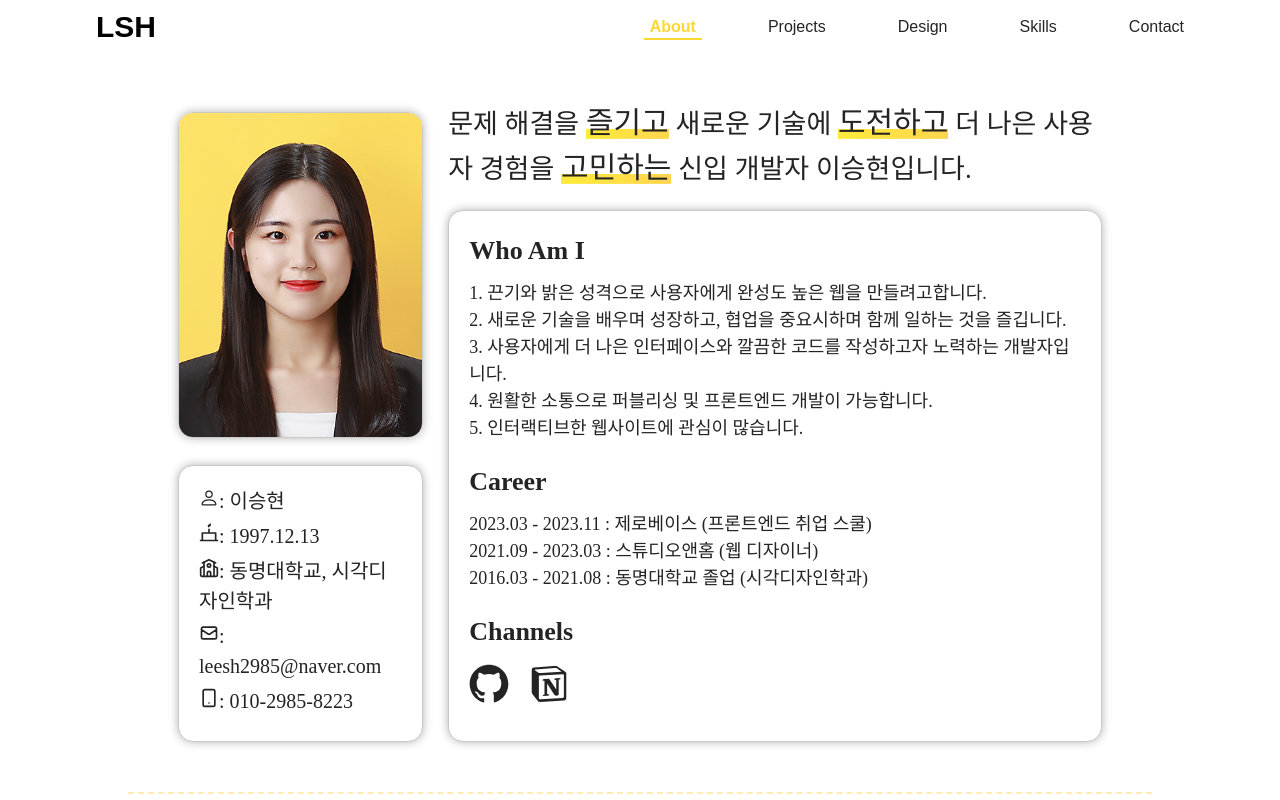
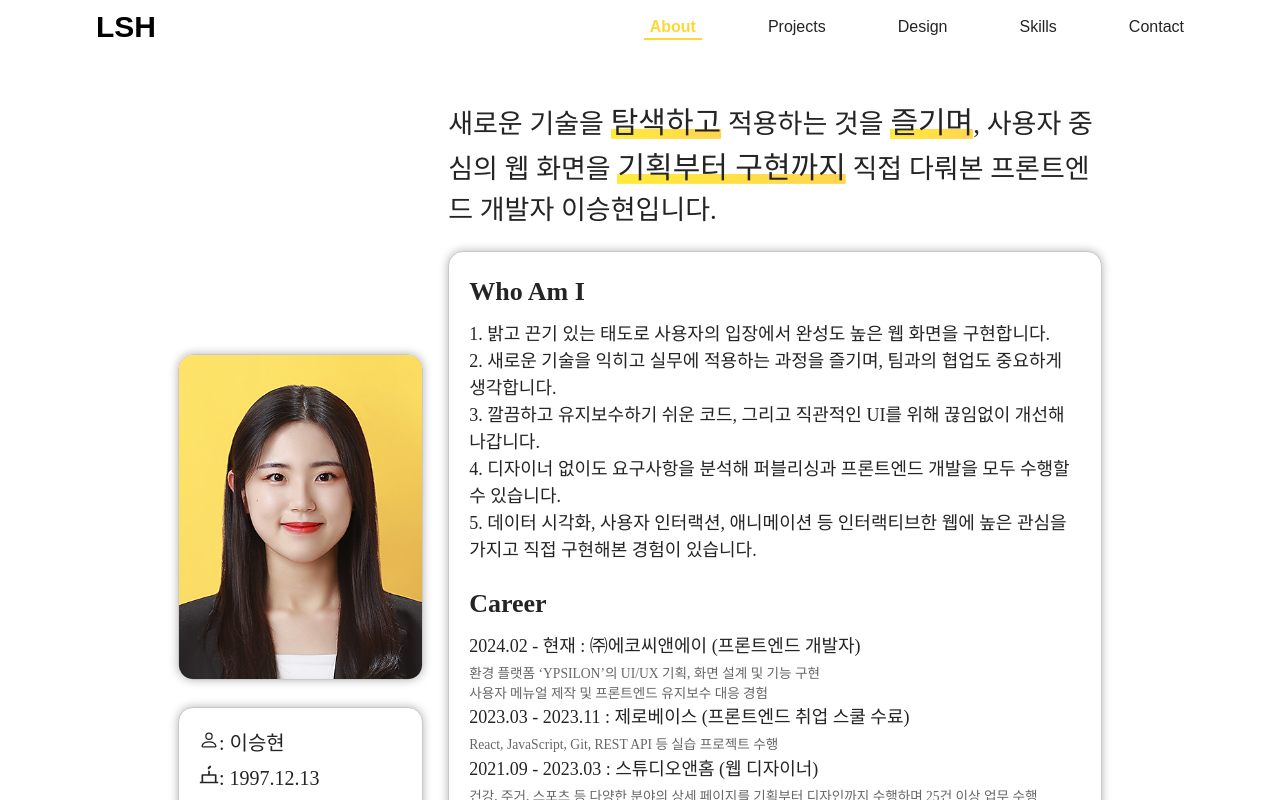
Before and after one commit to leesh2985/Portfolio, a React (Vite) app: page / in a window 1280 px wide. Shown: the top 800 px of the page. Built offline with nearby package versions, Linux system fonts and the light colour scheme.

Commit message:
# text 수정

```diff
--- a/src/App.tsx
+++ b/src/App.tsx
@@ -87,5 +87,4 @@ const MainContainer = styled.div`
   justify-content: center;
   align-items: center;
   flex-direction: column;
-  // height: 330vh;
 `;
--- a/src/page/About.tsx
+++ b/src/page/About.tsx
@@ -43,19 +43,22 @@ const About = forwardRef<HTMLDivElement>((_props, ref) => {
       </InfoContainer>
       <IntroduceContainer>
         <PointTitle>
-          문제 해결을 <PointSpan>즐기고</PointSpan> 새로운 기술에 <PointSpan>도전하고</PointSpan> 더 나은 사용자 경험을{' '}
-          <PointSpan>고민하는</PointSpan> 신입 개발자 이승현입니다.
+          새로운 기술을 <PointSpan>탐색하고</PointSpan> 적용하는 것을 <PointSpan>즐기며</PointSpan>, 사용자 중심의 웹
+          화면을 <PointSpan>기획부터 구현까지</PointSpan> 직접 다뤄본 프론트엔드 개발자 이승현입니다.
         </PointTitle>
         <TextContainer>
           <IntroSection>
             <IntroTitle>Who Am I</IntroTitle>
             <IntroContent>
               <ol>
-                <li>1. 끈기와 밝은 성격으로 사용자에게 완성도 높은 웹을 만들려고합니다.</li>
-                <li>2. 새로운 기술을 배우며 성장하고, 협업을 중요시하며 함께 일하는 것을 즐깁니다.</li>
-                <li>3. 사용자에게 더 나은 인터페이스와 깔끔한 코드를 작성하고자 노력하는 개발자입니다.</li>
-                <li>4. 원활한 소통으로 퍼블리싱 및 프론트엔드 개발이 가능합니다.</li>
-                <li>5. 인터랙티브한 웹사이트에 관심이 많습니다.</li>
+                <li>1. 밝고 끈기 있는 태도로 사용자의 입장에서 완성도 높은 웹 화면을 구현합니다.</li>
+                <li>2. 새로운 기술을 익히고 실무에 적용하는 과정을 즐기며, 팀과의 협업도 중요하게 생각합니다.</li>
+                <li>3. 깔끔하고 유지보수하기 쉬운 코드, 그리고 직관적인 UI를 위해 끊임없이 개선해 나갑니다.</li>
+                <li>4. 디자이너 없이도 요구사항을 분석해 퍼블리싱과 프론트엔드 개발을 모두 수행할 수 있습니다.</li>
+                <li>
+                  5. 데이터 시각화, 사용자 인터랙션, 애니메이션 등 인터랙티브한 웹에 높은 관심을 가지고 직접 구현해본
+                  경험이 있습니다.
+                </li>
               </ol>
             </IntroContent>
           </IntroSection>
@@ -67,8 +70,27 @@ const About = forwardRef<HTMLDivElement>((_props, ref) => {
             <IntroTitle>Career</IntroTitle>
             <IntroContent>
               <ol>
-                <li>2023.03 - 2023.11 : 제로베이스 (프론트엔드 취업 스쿨)</li>
-                <li>2021.09 - 2023.03 : 스튜디오앤홈 (웹 디자이너)</li>
+                <li>
+                  2024.02 - 현재 : ㈜에코씨앤에이 (프론트엔드 개발자)
+                  <br />
+                  <SubText>
+                    환경 플랫폼 ‘YPSILON’의 UI/UX 기획, 화면 설계 및 기능 구현
+                    <br />
+                    사용자 메뉴얼 제작 및 프론트엔드 유지보수 대응 경험
+                  </SubText>
+                </li>
+                <li>
+                  2023.03 - 2023.11 : 제로베이스 (프론트엔드 취업 스쿨 수료)
+                  <br />
+                  <SubText>React, JavaScript, Git, REST API 등 실습 프로젝트 수행</SubText>
+                </li>
+                <li>
+                  2021.09 - 2023.03 : 스튜디오앤홈 (웹 디자이너)
+                  <br />
+                  <SubText>
+                    건강, 주거, 스포츠 등 다양한 분야의 상세 페이지를 기획부터 디자인까지 수행하며 25건 이상 업무 수행
+                  </SubText>
+                </li>
                 <li>2016.03 - 2021.08 : 동명대학교 졸업 (시각디자인학과)</li>
               </ol>
             </IntroContent>
@@ -89,6 +111,14 @@ const About = forwardRef<HTMLDivElement>((_props, ref) => {
     </AboutContainer>
   );
 });
+
+const SubText = styled.span`
+  display: block;
+  font-size: 0.85rem;
+  color: #666;
+  margin-top: 4px;
+  line-height: 1.5;
+`;
 
 const AboutContainer = styled.div`
   width: 80%;
```
